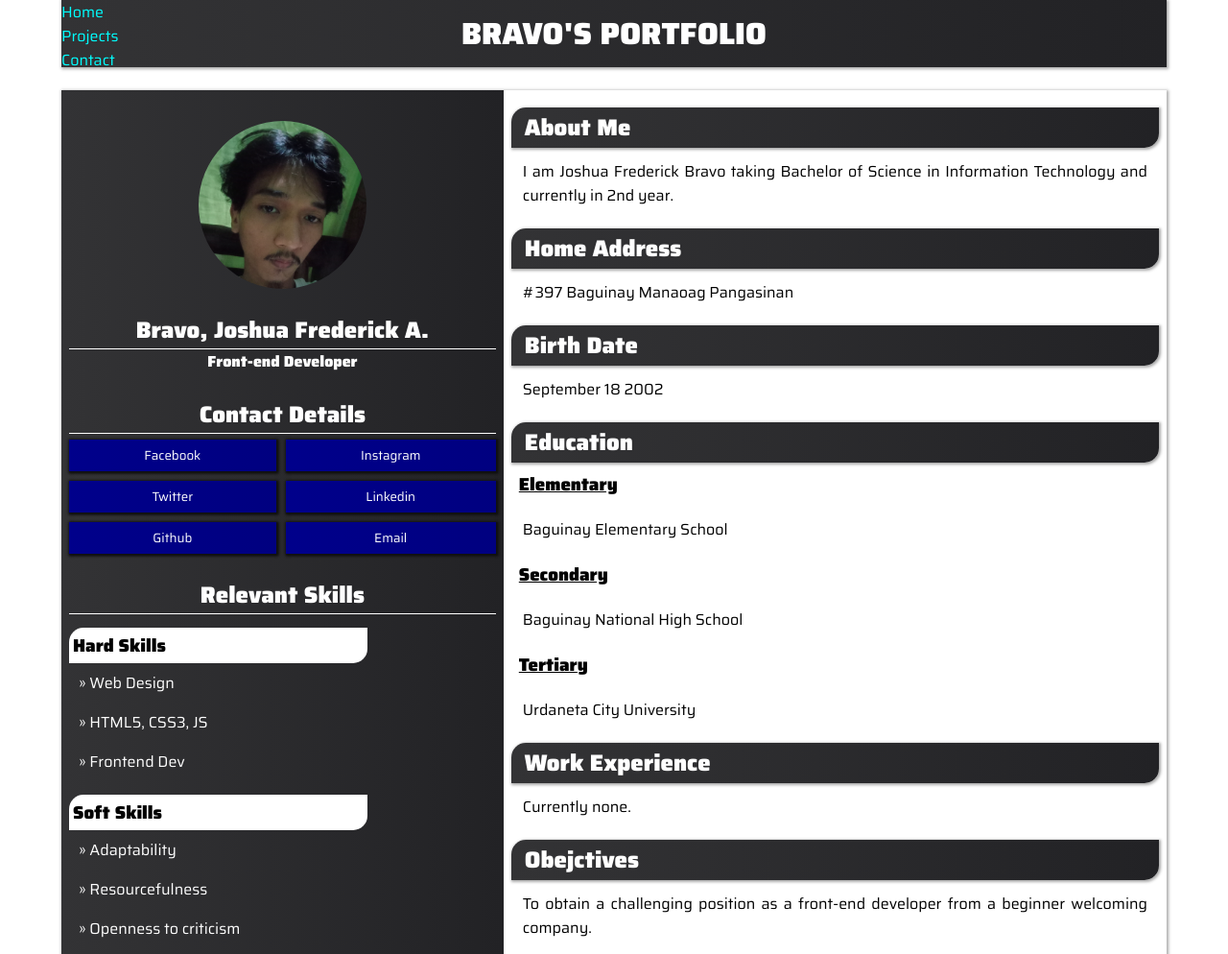
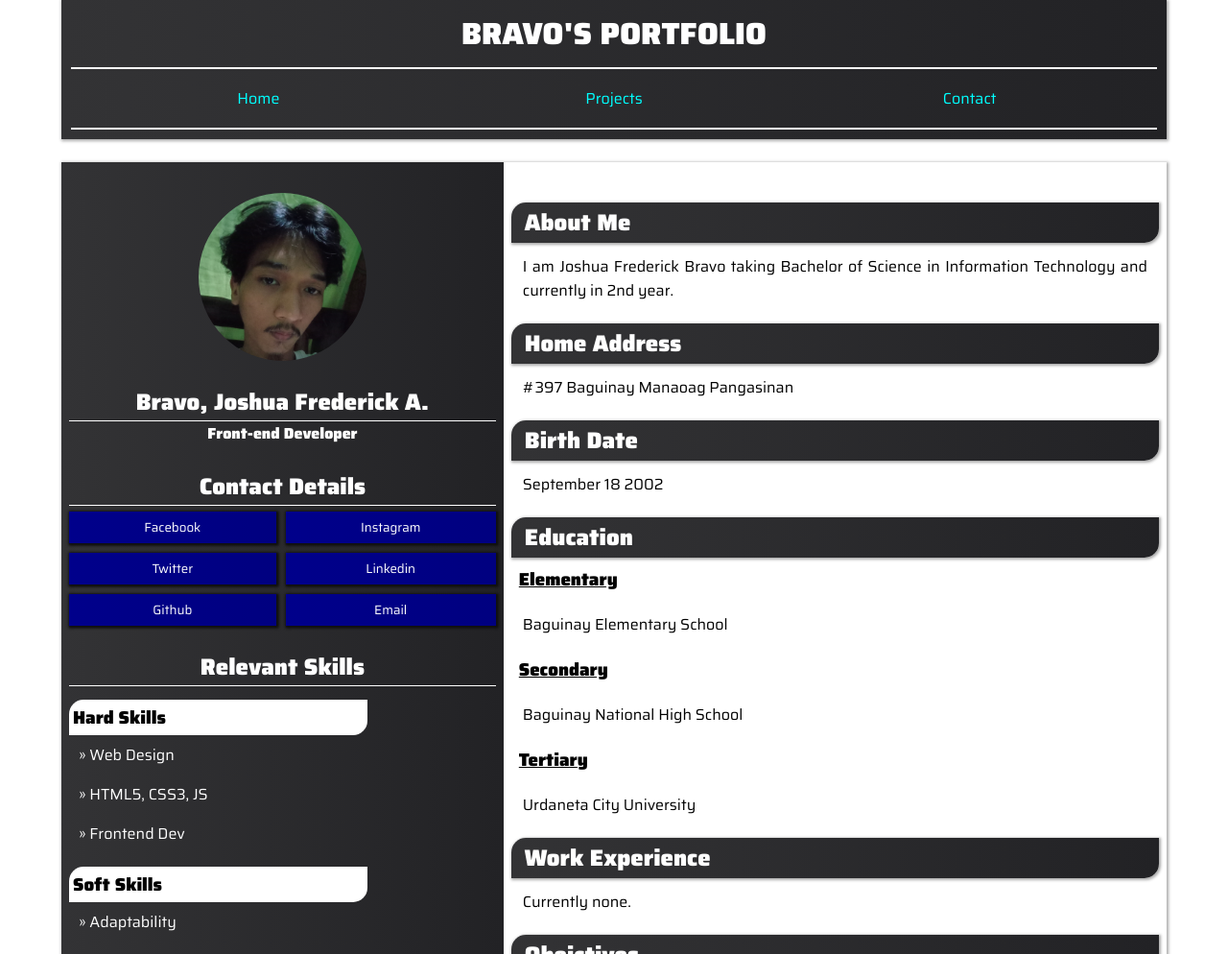
Before and after one commit to oshiwa/oshiwa.github.io, a plain HTML site: page index.html in a window 1280 px wide. Shown: the top 994 px of the page at 96% size. Drawn offline with Linux system fonts and the light colour scheme.

Commit message:
Update index.html

```diff
--- a/index.html
+++ b/index.html
@@ -39,6 +39,9 @@
                 color: #fff;
                 margin-bottom: 24px;
                 text-align: center;
+            }
+            header h1{
+                padding-bottom: 10px;
             }
             .wrapper{
                 display: grid;
@@ -178,10 +181,31 @@
                 color: #fff;
                 padding: 12px;
             }
-            .nav{
+            .row2{
+                align-content: center;
+                align-items: center;
+                display: grid;
+            }
+            .nav ul{
                 display: flex;
-                position: fixed;
-                top: 0px;
+                padding: 10px;
+                border-bottom: 2px solid #fff;
+                border-top: 2px solid #fff;
+            }
+            .nav ul li{
+                width: 100%;
+                text-align: center;
+            }
+            .nav ul li a{
+                display: flex;
+                padding: 8px;
+                align-items: center;
+                justify-content: center;
+                width: 100%;
+            }
+            .nav ul li a:hover{
+                background: teal;
+                color: #fff;
             }
             @media screen and (min-width: 720px){
                 .about h2, .contact h2, .skills h2, .projects h2, .form h2{
@@ -193,6 +217,13 @@
     <body>
         <header>
             <h1>BRAVO'S PORTFOLIO</h1>
+            <div class="nav">
+                    <ul>
+                        <li><a href="index.html">Home</a></li>
+                        <li><a href="projects.html">Projects</a></li>
+                        <li><a href="contact.html">Contact</a></li>
+                    </ul>
+            </div>
         </header>
         <main>
             <div class="wrapper">
@@ -274,13 +305,6 @@
                         <button type="submit">Send Message</button>
                     </form>
             </div>
-            <div class="nav">
-                    <ul>
-                        <li><a href="index.html">Home</li>
-                        <li><a href="projects.html">Projects</li>
-                        <li><a href="contact.html">Contact</li>
-                    </ul>
-            </div>
             <h5>© BRAVO</h5>
         </footer>
     </body>
```
